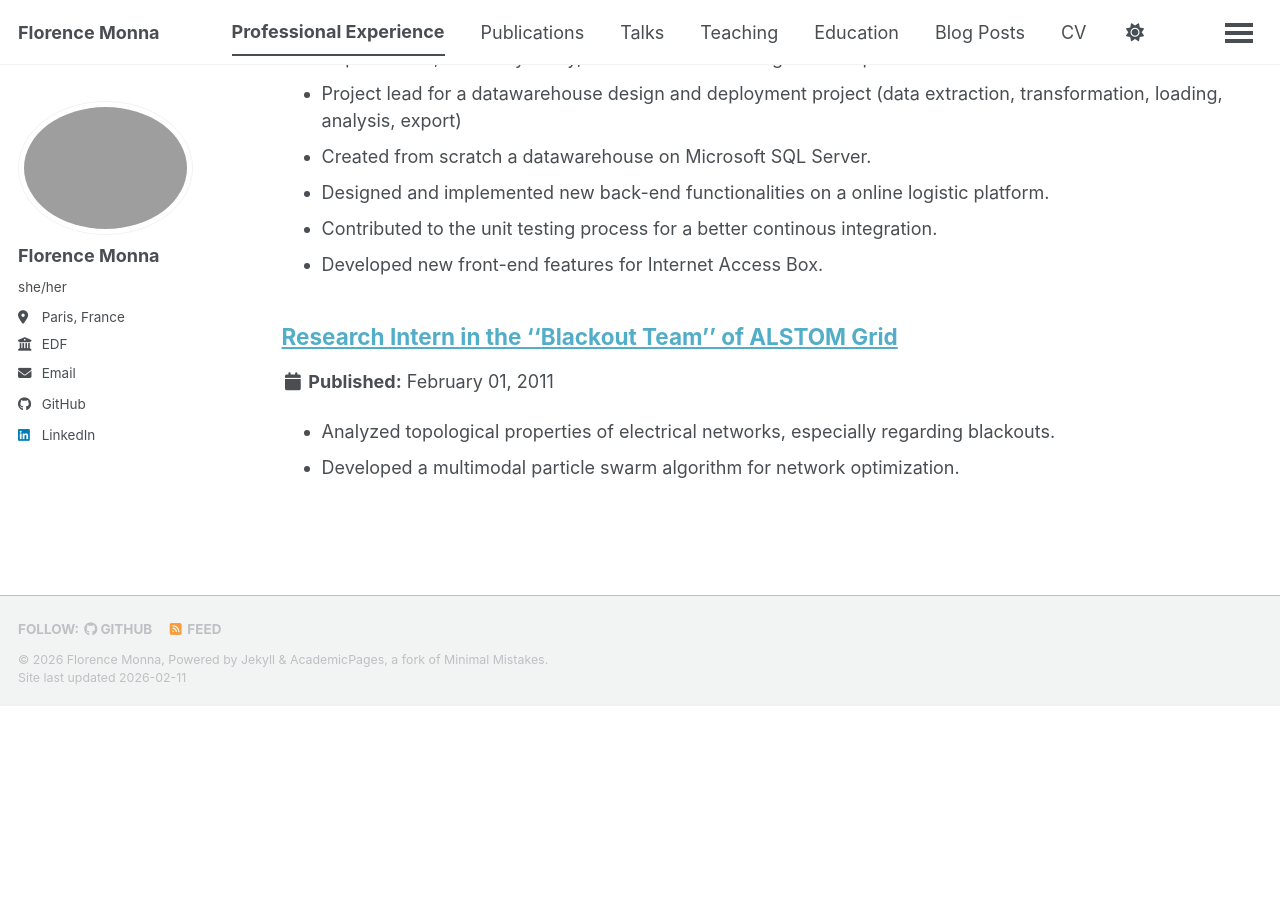
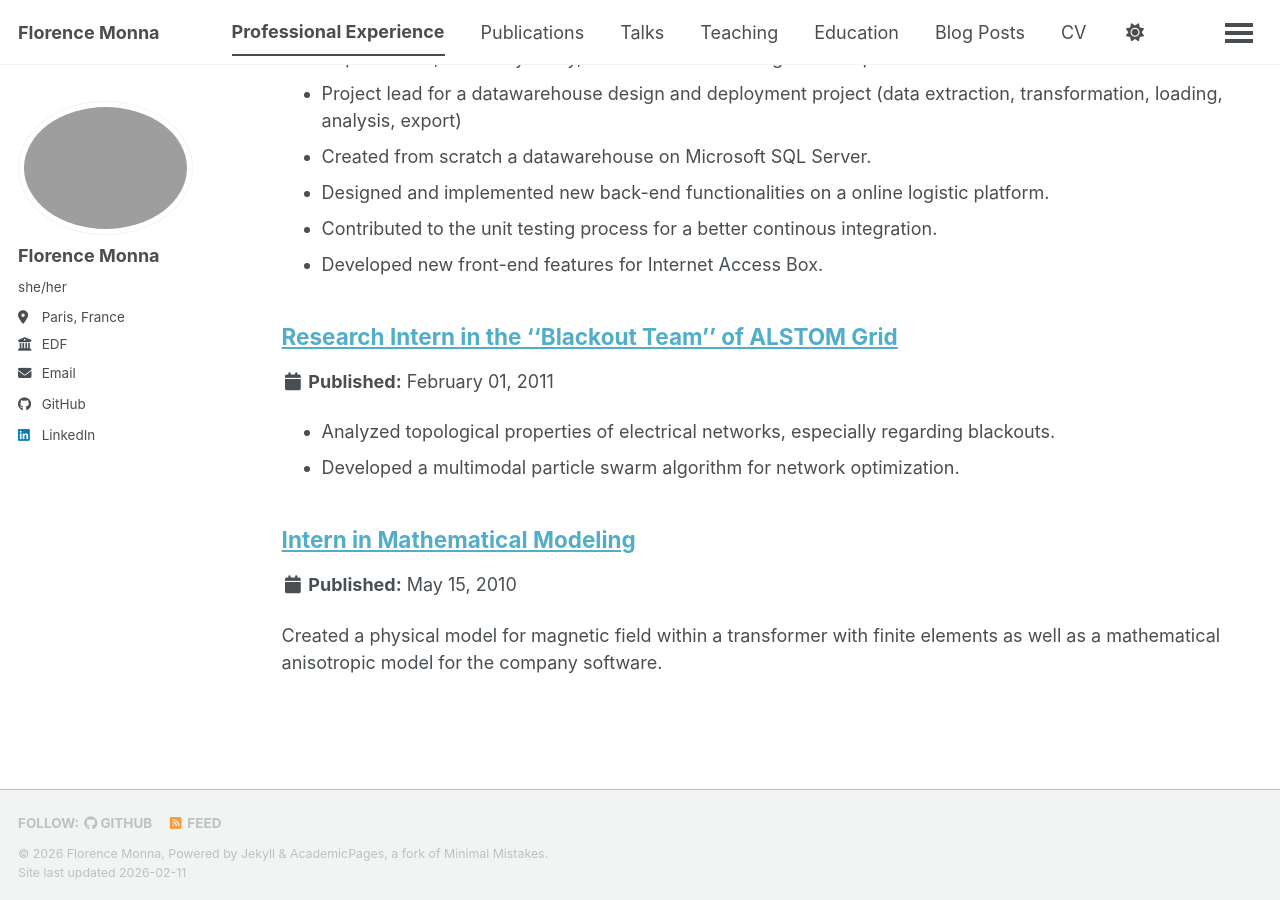
Before and after one commit to fmonna/fmonna.github.io, a Jekyll site: the page built from _pages/experience.html, in a window 1280 px wide and 900 px high, scrolled down 1930 px. Built offline with Jekyll 4.4.1, drawn with Linux system fonts in a browser that asks for light colours; a script bundle is joined from its source files by our own code; library files that are not in the unit come from our copies; a file with an impossible date is left out; before the commit the page ends 2636 px from its top, so only the background shows below that.

Commit message:
Update areva.md

```diff
--- a/_experience/areva.md
+++ b/_experience/areva.md
@@ -2,7 +2,8 @@
 title: "Intern in Mathematical Modeling"
 location: Stafford, UK
 company: Electromagnetic Group of AREVA T\&D
-date: 2010
+date: 2010-05-15 to 2010-08-15
+collection: experience
 en_short: "Created a physical model for magnetic field within a transformer with finite elements as well as a mathematical anisotropic model for the company software"
 ---
 
```
